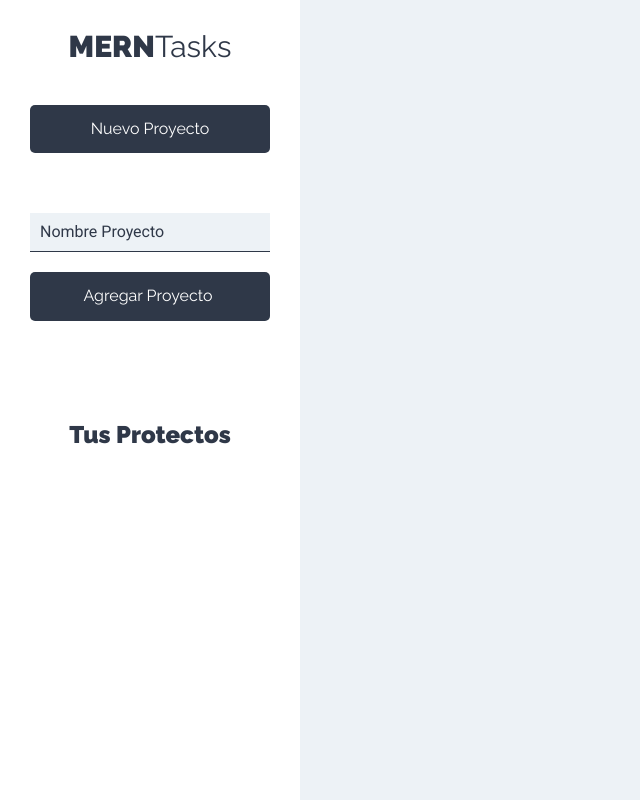
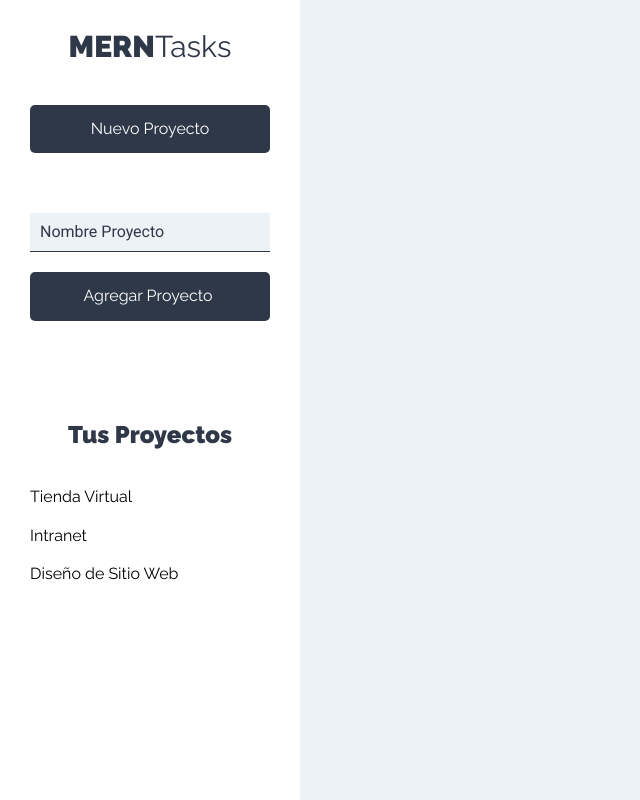
Before and after one commit to stolzz0613/MERNTask, a React (Create React App) app: page /MERNTask/proyectos in a window 1280 px wide. Shown: the whole page, without its empty margins (0-640 px from the left). Built offline with nearby package versions, Linux system fonts and the light colour scheme.

Commit message:
Listados de proyectos

```diff
--- a/src/components/layout/Sidebar.js
+++ b/src/components/layout/Sidebar.js
@@ -1,5 +1,6 @@
 import React from 'react';
 import NuevoProyecto from "../proyectos/NuevoProyecto";
+import Listado from "../proyectos/Listado";
 
 const Sidebar = () => {
     return (
@@ -7,7 +8,8 @@
             <h1>MERN<span>Tasks</span></h1>
             <NuevoProyecto />
             <div className="proyectos">
-                <h2>Tus Protectos</h2>
+                <h2>Tus Proyectos</h2>
+                <Listado/>
             </div>
         </aside>
     );
--- /dev/null
+++ b/src/components/proyectos/Listado.js
@@ -0,0 +1,24 @@
+import React from 'react';
+import Proyecto from "./Proyecto";
+
+
+const Listado = () => {
+
+    const proyectos = [
+        { nombre: 'Tienda Virtual' },
+        { nombre: 'Intranet' },
+        { nombre: 'Diseño de Sitio Web' }
+    ]
+
+    return (
+        <ul className="listado-proyectos">
+            {proyectos.map(proyecto => (
+                <Proyecto
+                    proyecto={proyecto}
+                />
+            ))}
+        </ul>
+    );
+}
+
+export default Listado;
--- /dev/null
+++ b/src/components/proyectos/Proyecto.js
@@ -0,0 +1,15 @@
+import React from 'react';
+
+
+const Proyecto = ({ proyecto }) => {
+    return (
+        <li>
+            <button
+                type="button"
+                className="btn btn-blank"
+            >{proyecto.nombre}</button>
+        </li>
+    );
+}
+
+export default Proyecto;
```
